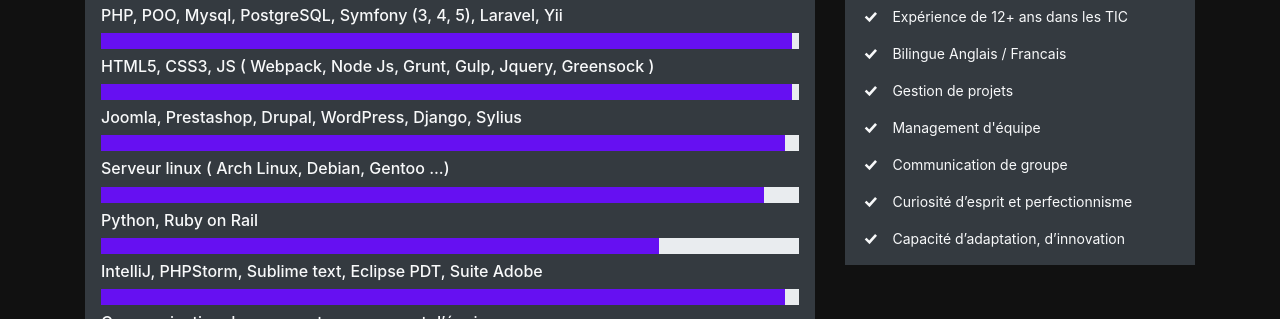
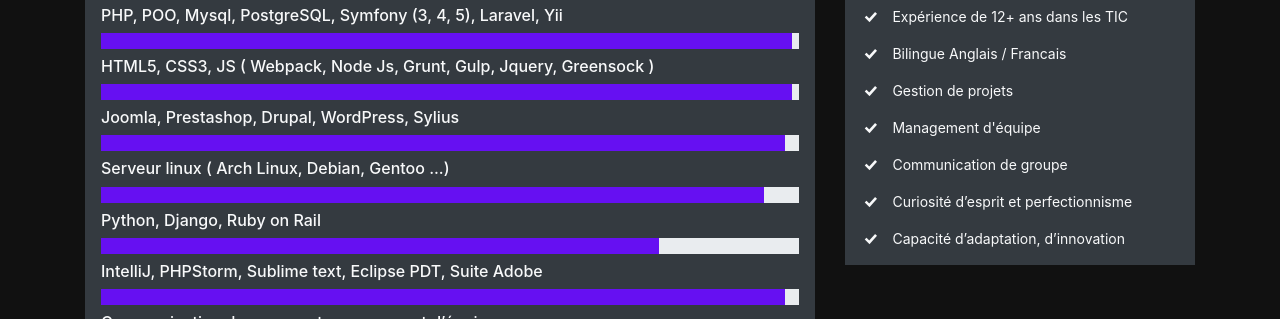
Before and after one commit to shaylash/shaylash.github.io, a Jekyll site: the page built from index.md, in a window 1280 px wide. Shown: the part 359-678 px from the top of the page. Built offline with Jekyll 4.4.1, drawn with Linux system fonts in a browser that asks for light colours; part of the change alters nothing that is shown.

Commit message:
Maj Home

```diff
--- a/_layouts/home.html
+++ b/_layouts/home.html
@@ -73,7 +73,7 @@
 				</div>
 				<h6 class="text-light">
 					<span class="glyphicon glyphicon-thumbs-up"></span>
-					Joomla, Prestashop, Drupal, WordPress, Django, Sylius
+					Joomla, Prestashop, Drupal, WordPress, Sylius
 				</h6>
 				<div class="progress mb-2">
 					<div class="progress-bar bg-info" role="progressbar" aria-valuenow="98" aria-valuemin="0" aria-valuemax="100">
@@ -91,7 +91,7 @@
 				</div>
 				<h6 class="text-light">
 					<span class="glyphicon glyphicon-thumbs-up"></span>
-					Python, Ruby on Rail
+					Python, Django, Ruby on Rail
 				</h6>
 				<div class="progress mb-2">
 					<div class="progress-bar bg-info" role="progressbar" aria-valuenow="80" aria-valuemin="0" aria-valuemax="100">
@@ -174,7 +174,7 @@
 								<p class="expContent">Développement d'applications de gamification pour Castorama, Alstom et le département de l'Aude...</p>
 								<p class="expContent">Développement d'applications de support et de suivi de projet pour Astech Solution, Satellite Multimedia</p>
 								<p class="expContent">Développement d'une application extra/intranet d'échange de fichiers vidéos de grandes tailles</p>
-								<p class="expContent">Développement d'une application "Fluviacap" de navigation et d'achat de cartes de navigation pour Fluvialnet</p>
+								<p class="expContent">Développement d'une application "Fluviacap" de navigation et d'achat de cartes de navigations pour Fluvialnet</p>
 								<p class="expContent">Développement d'applications spécifiques pour grands groupes sous Symfony 3, 4 et 5 (Alstom, Castorama, Air Liquide France Industrie, ...)</p>
 							</div>
 
```
